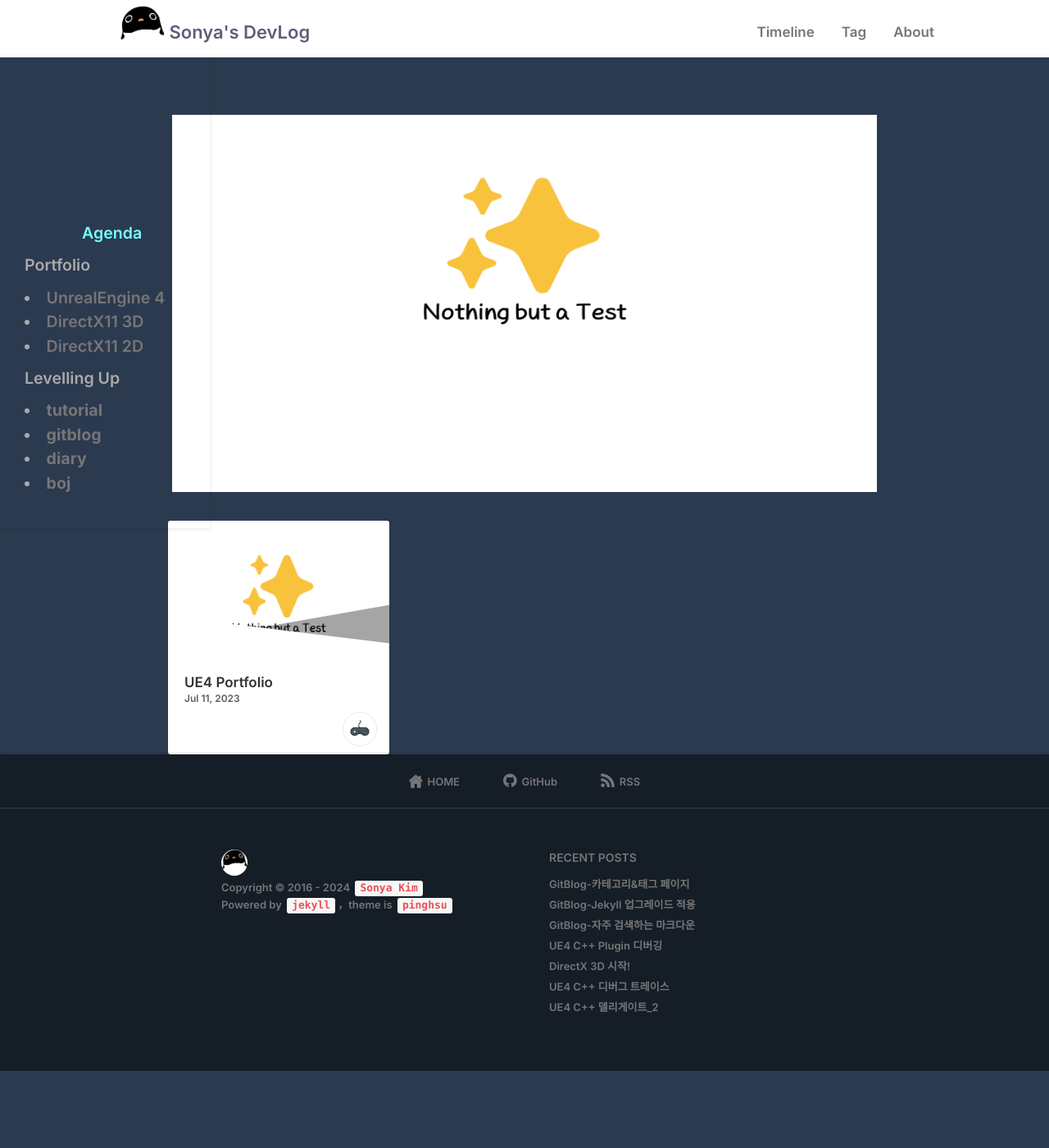
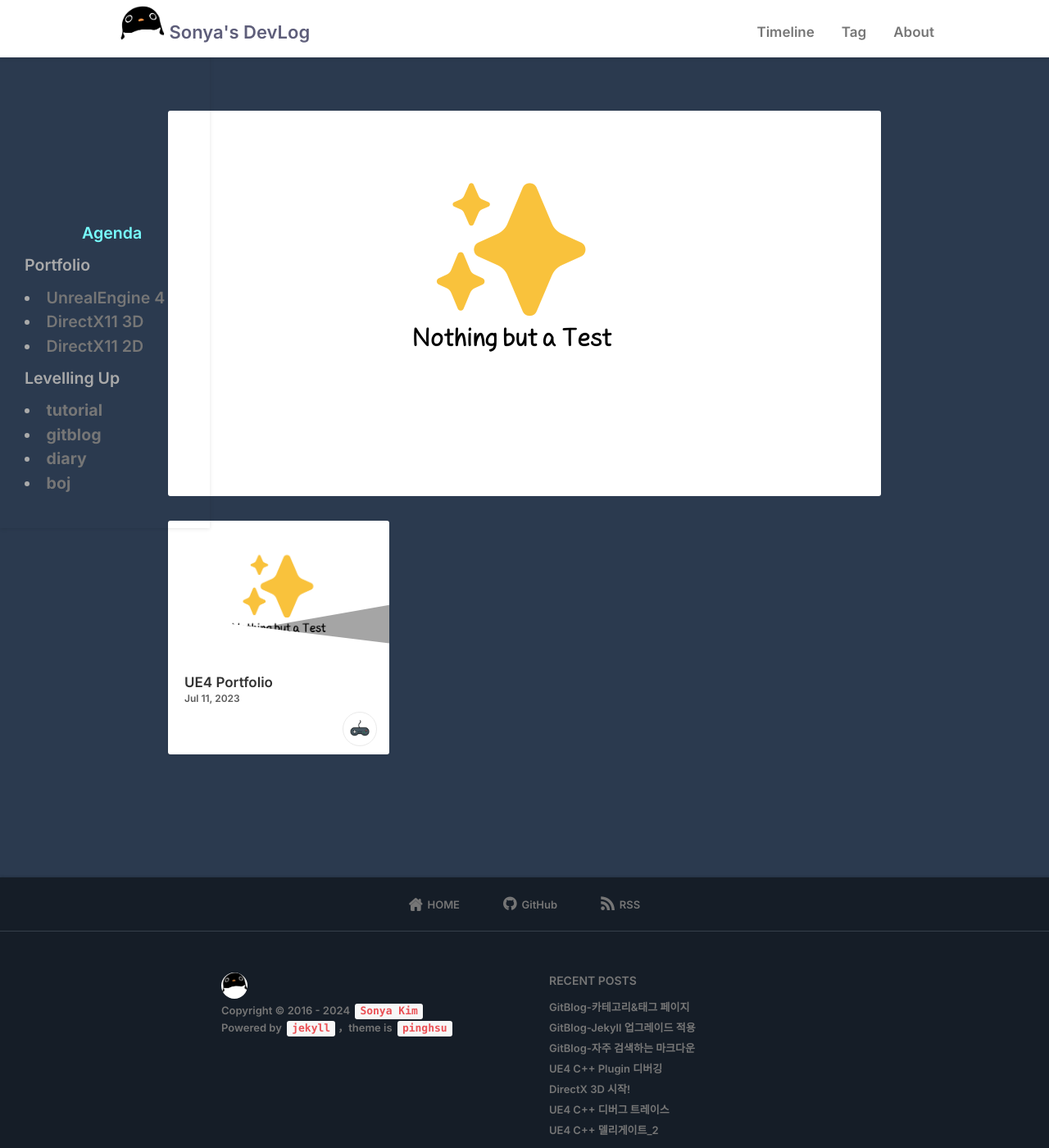
Before and after one commit to ssonsonya/ssonsonya.github.io, a Jekyll site: the page built from UE4.html, in a window 1280 px wide and 1400 px high. Shown: the whole window at 82% size. Built offline with Jekyll 4.4.1, drawn with Linux system fonts in a browser that asks for light colours; nearby versions of some CDN libraries; some web fonts are replaced; comment, search, counter and statistics services are not loaded.

Commit message:
[ Style ] Fixing portfolio layout

```diff
--- a/_layouts/portfolio.html
+++ b/_layouts/portfolio.html
@@ -4,7 +4,8 @@
 
 <div class="main-content index-page clearfix">
     <div class="portfolio">
-        <img src="{{ page.thumbnail }}" alt="/style/image/thumbnail.png" style="width:860px; height:460px">
+        <div class="preview" style="background-image: url({{ page.thumbnail }});">
+        </div>
     </div>
 
     <div class="post-lists">
```
Also changed, not shown: style/css/style.min.css.
